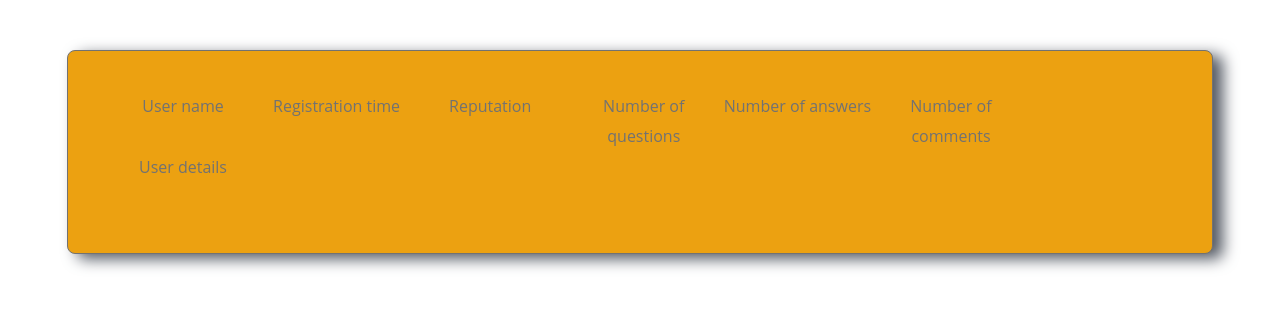
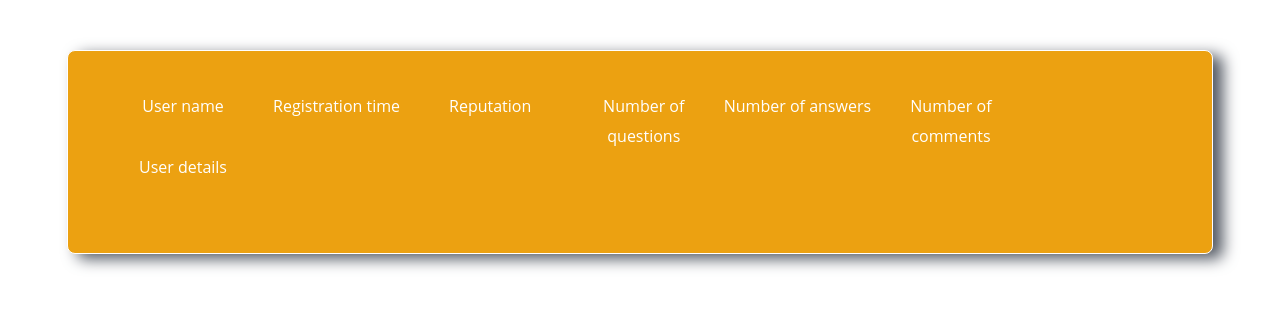
Before and after one commit to michal-bed/ask-mate-foodie, a Flask app: template templates/all_users.html in a window 1280 px wide. Shown: the part 91-400 px from the top of the page. Run offline with Flask 2, Linux system fonts and the light colour scheme; the template is opened without the code that fills it, so the values that code supplies are empty; some libraries are stand-ins or nearby versions.

Commit message:
orange box css fixed

```diff
--- a/static/style.css
+++ b/static/style.css
@@ -157,12 +157,13 @@ a.ask-user-button {
         }
 
 .orange_box {
->>>>>>> development
+
     position: relative;
     margin-left: auto;
     margin-right: auto;
     margin-bottom: 10px;
     width: 85%;
+    color: white;
     background: none repeat scroll 0 0 #ECA111;
     overflow: hidden;
     padding: 40px 30px 70px 40px;
```
